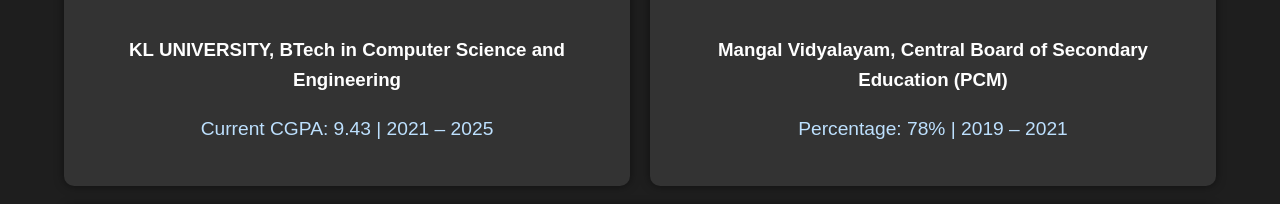
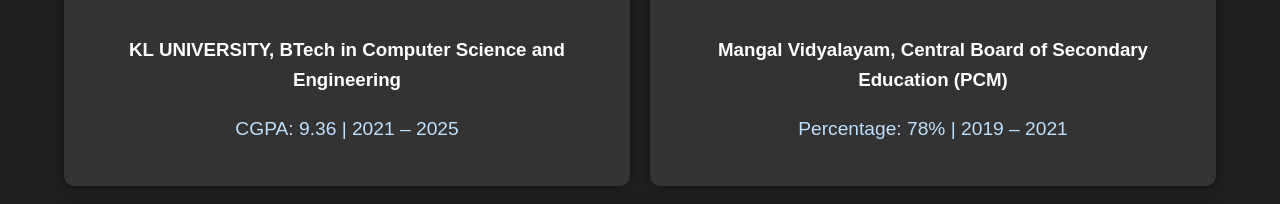
Before and after one commit to saivenkatachala/SAIVENKAT, a plain HTML site: page index.html in a window 1280 px wide. Shown: the part 1286-1490 px from the top of the page. Drawn offline with nearby package versions, Linux system fonts and the light colour scheme.

Commit message:
Update index.html

```diff
--- a/index.html
+++ b/index.html
@@ -70,7 +70,7 @@
         <div class="education-card">
           <i class="fas fa-graduation-cap"></i>
           <h3>KL UNIVERSITY, BTech in Computer Science and Engineering</h3>
-          <p>Current CGPA: 9.43 | 2021 – 2025</p>
+          <p>CGPA: 9.36 | 2021 – 2025</p>
         </div>
         <div class="education-card">
           <i class="fas fa-school"></i>
```
